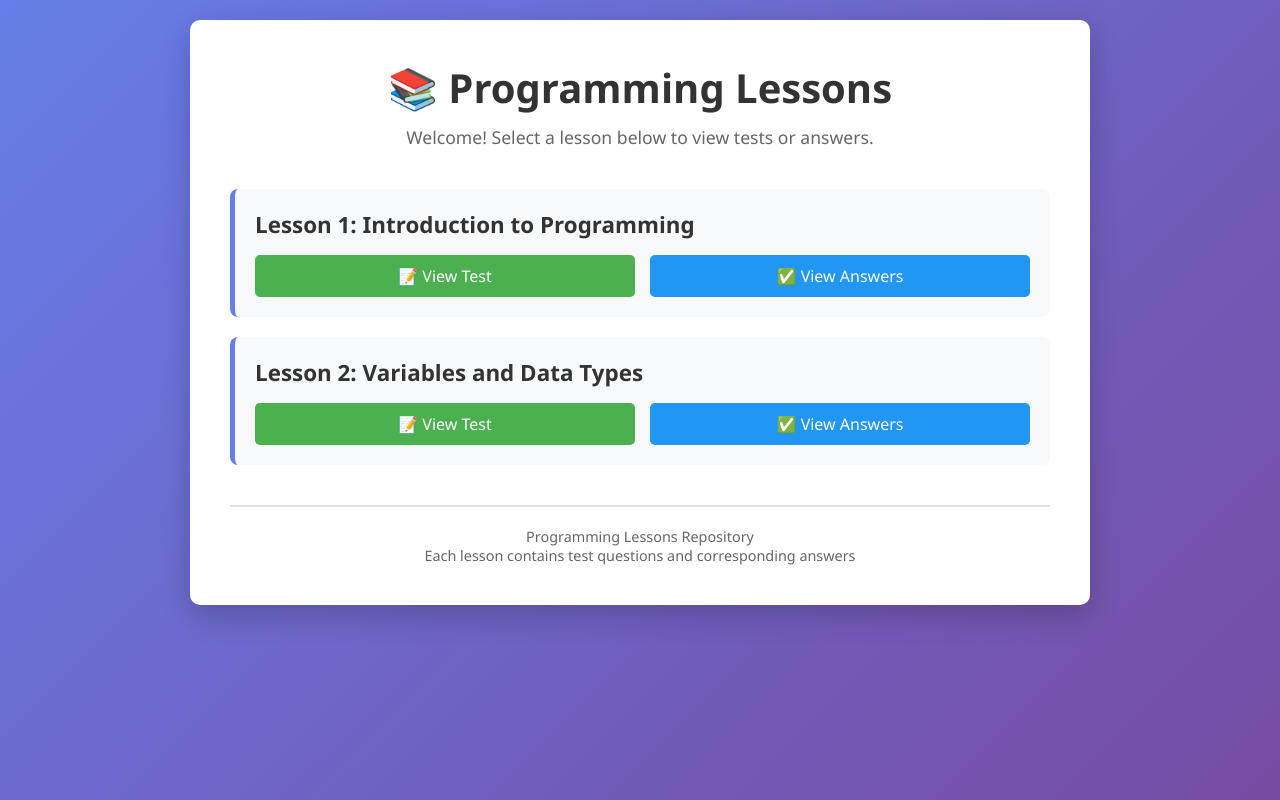
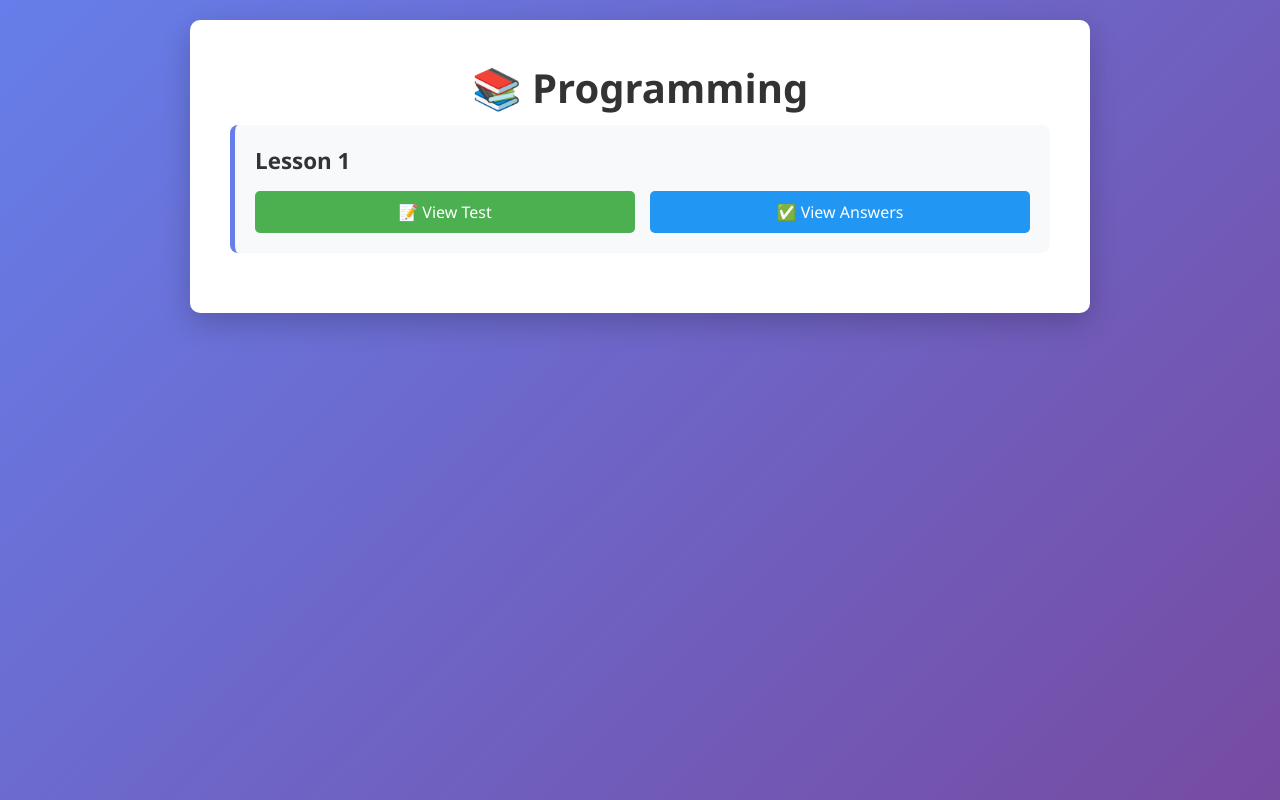
Before and after one commit to TimTheBeastNL/programming, a plain HTML site: page index.html in a window 1280 px wide. Drawn offline with Linux system fonts and the light colour scheme.

Commit message:
Update index.html

```diff
--- a/index.html
+++ b/index.html
@@ -130,31 +130,18 @@
 </head>
 <body>
     <div class="container">
-        <h1>📚 Programming Lessons</h1>
-        <p class="subtitle">Welcome! Select a lesson below to view tests or answers.</p>
+        <h1>📚 Programming</h1>
 
         <ul class="lesson-list">
             <li class="lesson-item">
-                <div class="lesson-title">Lesson 1: Introduction to Programming</div>
+                <div class="lesson-title">Lesson 1</div>
                 <div class="lesson-links">
                     <a href="files/lesson1-test.html" class="lesson-link test-link">📝 View Test</a>
                     <a href="files/lesson1-answers.html" class="lesson-link answer-link">✅ View Answers</a>
                 </div>
             </li>
 
-            <li class="lesson-item">
-                <div class="lesson-title">Lesson 2: Variables and Data Types</div>
-                <div class="lesson-links">
-                    <a href="files/lesson2-test.html" class="lesson-link test-link">📝 View Test</a>
-                    <a href="files/lesson2-answers.html" class="lesson-link answer-link">✅ View Answers</a>
-                </div>
-            </li>
         </ul>
-
-        <div class="footer">
-            <p>Programming Lessons Repository</p>
-            <p>Each lesson contains test questions and corresponding answers</p>
-        </div>
     </div>
 </body>
 </html>
```
